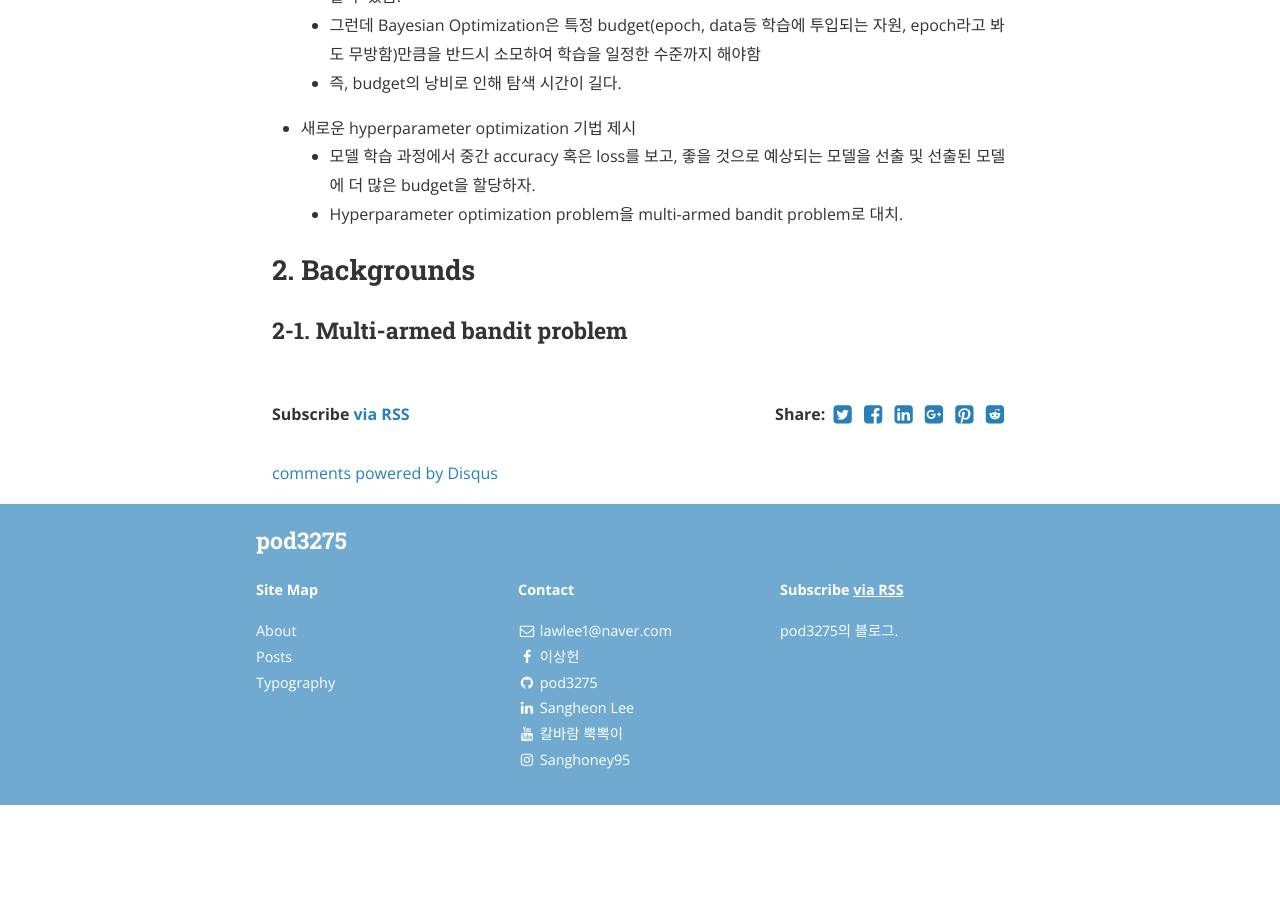
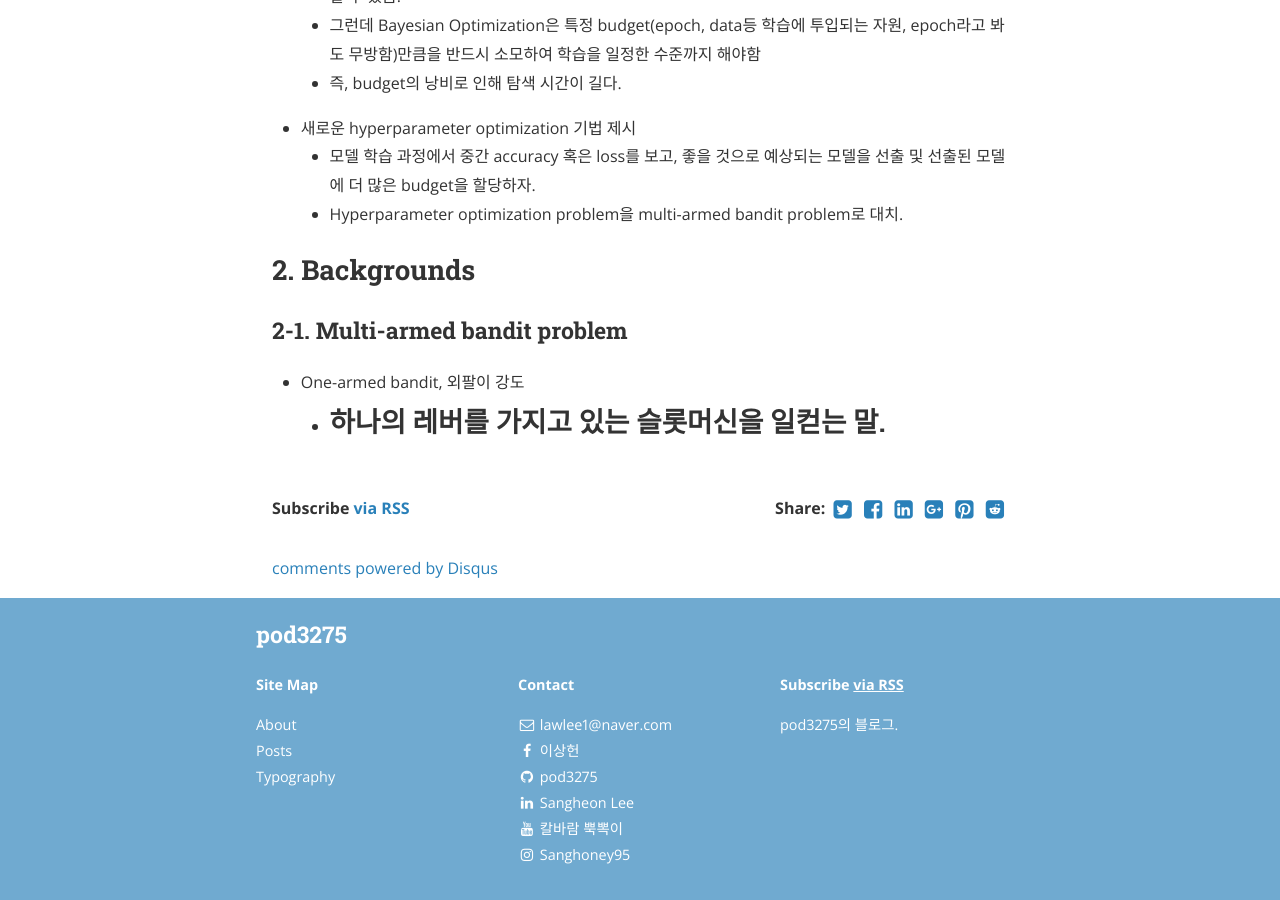
Before and after one commit to pod3275/pod3275.github.io, a Jekyll site: the page built from _posts/2019-05-22-Hyperband.markdown, in a window 1280 px wide and 900 px high, scrolled down 2022 px. Built offline with Jekyll 4.4.1, drawn with Linux system fonts in a browser that asks for light colours; nearby versions of some CDN libraries; comment, search, counter and statistics services are not loaded; before the commit the page ends 2827 px from its top, so only the background shows below that.

Commit message:
new posts

```diff
--- a/_posts/2019-05-22-Hyperband.markdown
+++ b/_posts/2019-05-22-Hyperband.markdown
@@ -47,3 +47,6 @@ categories: Paper
 
 ## 2. Backgrounds
 ### 2-1. Multi-armed bandit problem
+- One-armed bandit, 외팔이 강도
+  - 하나의 레버를 가지고 있는 슬롯머신을 일컫는 말.
+  -
```
